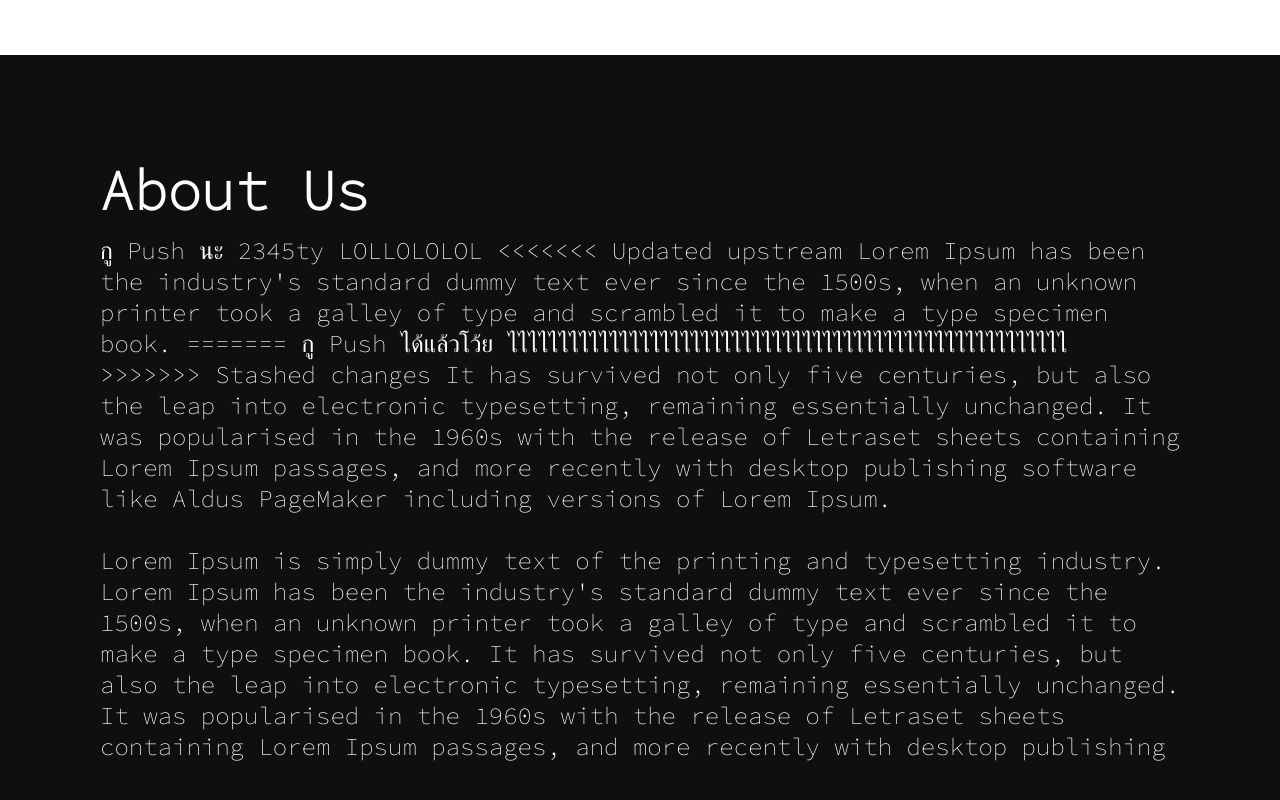
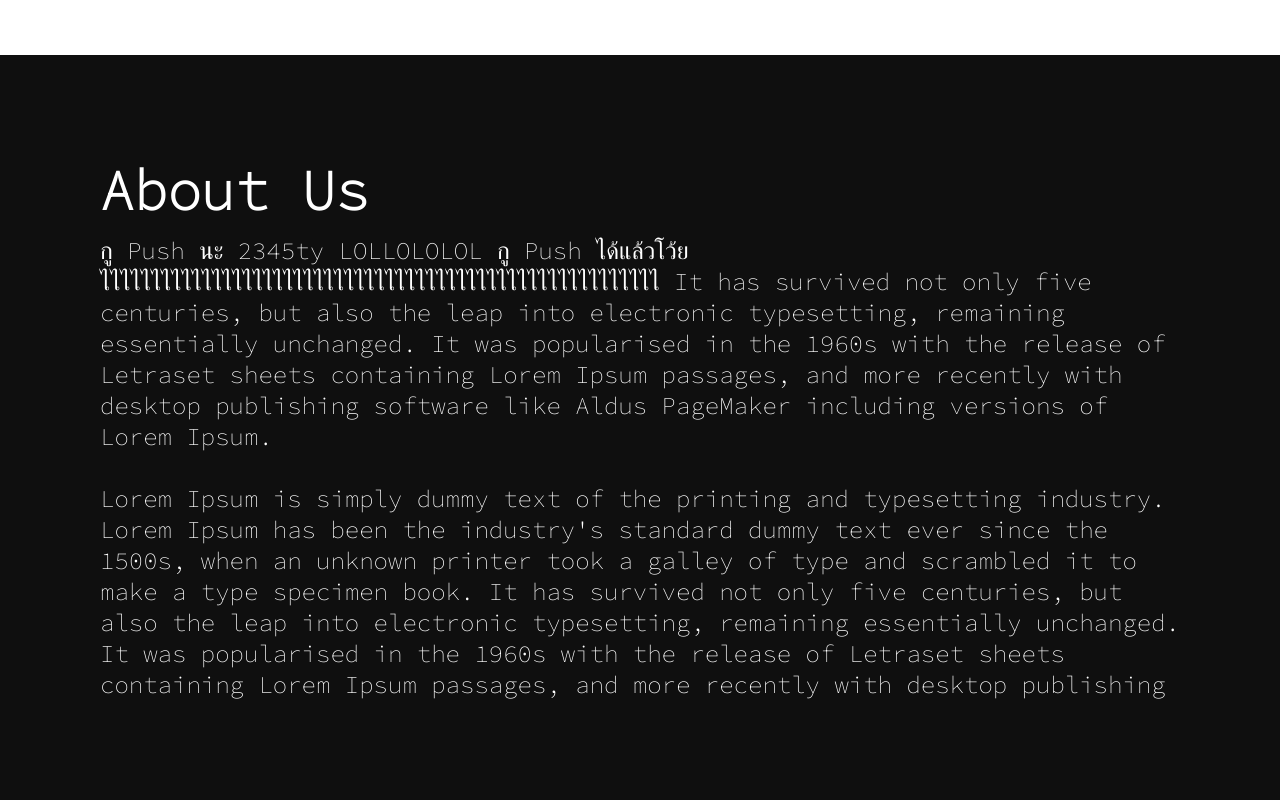
Before and after one commit to IKellpyI/fewfew, a plain HTML site: page mendel 623/index.html in a window 1280 px wide. Shown: the part 745-1545 px from the top of the page. Drawn offline with Linux system fonts and the light colour scheme.

Commit message:
Update index.html

```diff
--- a/mendel 623/index.html
+++ b/mendel 623/index.html
@@ -26,13 +26,8 @@
         <div class="sec">
             <h2> About Us </h2>
             <p>กู Push นะ 2345ty LOLLOLOLOL
-<<<<<<< Updated upstream
-                Lorem Ipsum has been the industry's standard dummy text ever since the 1500s,
-                when an unknown printer took a galley of type and scrambled it to make a type specimen book.
-=======
                 กู Push ได้แล้วโว้ย
                 ไไไไไไไไไไไไไไไไไไไไไไไไไไไไไไไไไไไไไไไไไไไไไไไไไไไไไไไ
->>>>>>> Stashed changes
                 It has survived not only five centuries, but also the leap into electronic typesetting, remaining essentially unchanged.
                 It was popularised in the 1960s with the release of Letraset sheets containing Lorem Ipsum passages, and more recently with desktop publishing
                 software like Aldus PageMaker including versions of Lorem Ipsum.<br><br>
```
